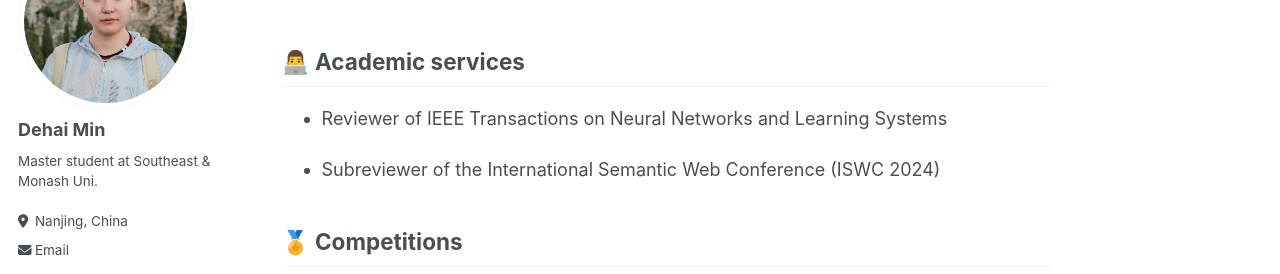
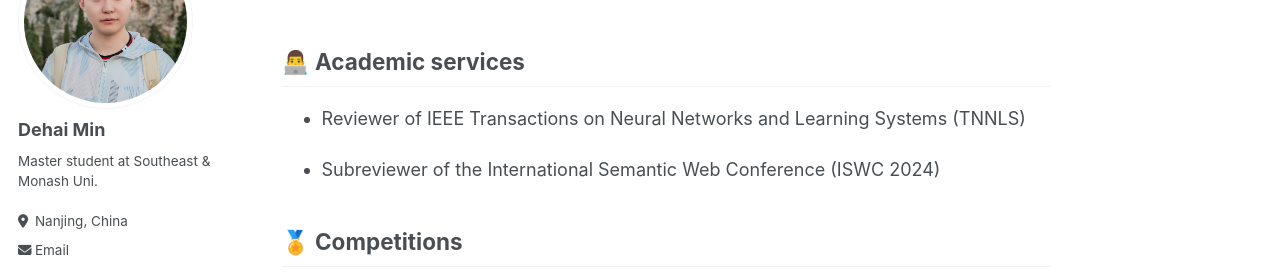
Before and after one commit to ZhishanQ/ZhishanQ.github.io, a Jekyll site: the page built from _pages/about.md, in a window 1280 px wide and 900 px high, scrolled down 1959 px. Shown: the part 152-426 px from the top of the window. Built offline with Jekyll 4.4.1, drawn with Linux system fonts in a browser that asks for light colours; some web fonts are replaced.

Commit message:
Update about.md

```diff
--- a/_pages/about.md
+++ b/_pages/about.md
@@ -66,7 +66,7 @@ Stony Brook University , *07/2024 - 11/2024*
 
 ## 👨‍💻 Academic services
 
-* Reviewer of IEEE Transactions on Neural Networks and Learning Systems
+* Reviewer of IEEE Transactions on Neural Networks and Learning Systems (TNNLS)
 
 * Subreviewer of the International Semantic Web Conference (ISWC 2024)
 
```
